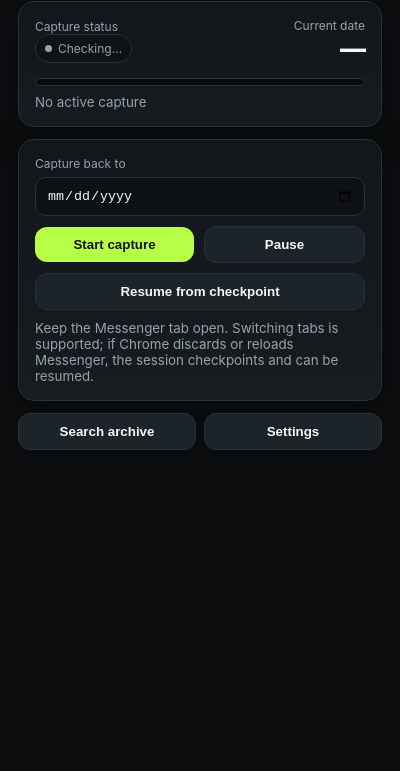
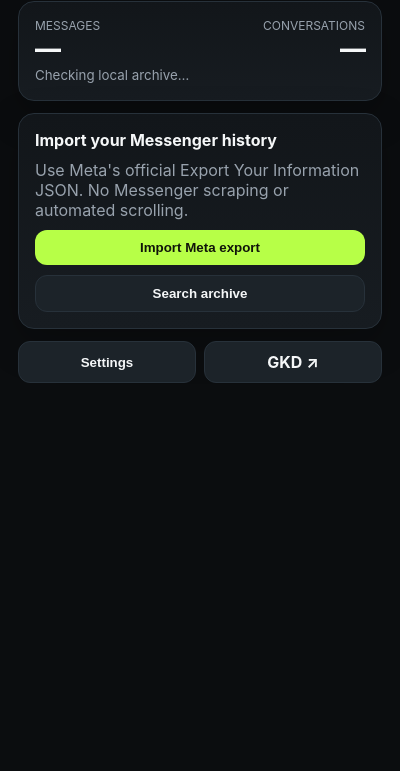
Before and after one commit to gkk-dev-ops/messenger-better-search, a browser extension: page src/popup.html in a window 400 px wide. Shown: the part 73-844 px from the top of the page. Drawn offline with Linux system fonts and the light colour scheme.

Commit message:
feat: replace capture popup with import-first archive UI

```diff
--- a/src/popup.html
+++ b/src/popup.html
@@ -9,45 +9,37 @@
 <body>
   <main class="app-shell">
     <div class="brand">
-      <div class="brand-mark">M</div>
-      <div class="brand-copy"><strong>Messenger Better Search</strong><span>open-source by GKD</span></div>
+      <img src="icons/icon48.png" width="34" height="34" alt="" />
+      <div class="brand-copy">
+        <strong>Messenger Better Search</strong>
+        <span>local-first · open-source by GKD</span>
+      </div>
     </div>
 
     <section class="card">
       <div class="row-between">
         <div>
-          <div class="label">Capture status</div>
-          <div class="pill"><span id="statusDot" class="dot"></span><span id="statusText">Checking…</span></div>
+          <div class="label">MESSAGES</div>
+          <div class="metric" id="messageCount">—</div>
         </div>
         <div style="text-align:right">
-          <div class="label">Current date</div>
-          <div class="metric" id="currentDate">—</div>
+          <div class="label">CONVERSATIONS</div>
+          <div class="metric" id="conversationCount">—</div>
         </div>
       </div>
-      <div class="progress" style="margin-top:14px"><span id="progressBar"></span></div>
-      <div class="row-between" style="margin-top:8px">
-        <small id="rangeText">No active capture</small>
-        <small id="conversationText"></small>
-      </div>
-      <div id="reason" class="status-reason" hidden style="margin-top:12px"></div>
+      <small id="lastImport" class="muted">Checking local archive…</small>
     </section>
 
     <section class="card stack">
-      <label>
-        <div class="label" style="margin-bottom:6px">Capture back to</div>
-        <input id="targetDate" type="date" />
-      </label>
-      <div class="row">
-        <button id="start" class="primary" style="flex:1">Start capture</button>
-        <button id="pause" class="secondary" style="flex:1">Pause</button>
-      </div>
-      <button id="resume" class="secondary">Resume from checkpoint</button>
-      <small>Keep the Messenger tab open. Switching tabs is supported; if Chrome discards or reloads Messenger, the session checkpoints and can be resumed.</small>
+      <strong id="onboardingTitle">Import your Messenger history</strong>
+      <span id="onboardingCopy" class="muted">Use Meta's official Export Your Information JSON. No Messenger scraping or automated scrolling.</span>
+      <button id="import" class="primary">Import Meta export</button>
+      <button id="search" class="secondary">Search archive</button>
     </section>
 
     <div class="nav">
-      <button id="search" class="secondary">Search archive</button>
       <button id="settings" class="secondary">Settings</button>
+      <a class="button secondary" href="https://gkd.agency" target="_blank" rel="noopener noreferrer">GKD ↗</a>
     </div>
   </main>
   <script type="module" src="popup.js"></script>
```
